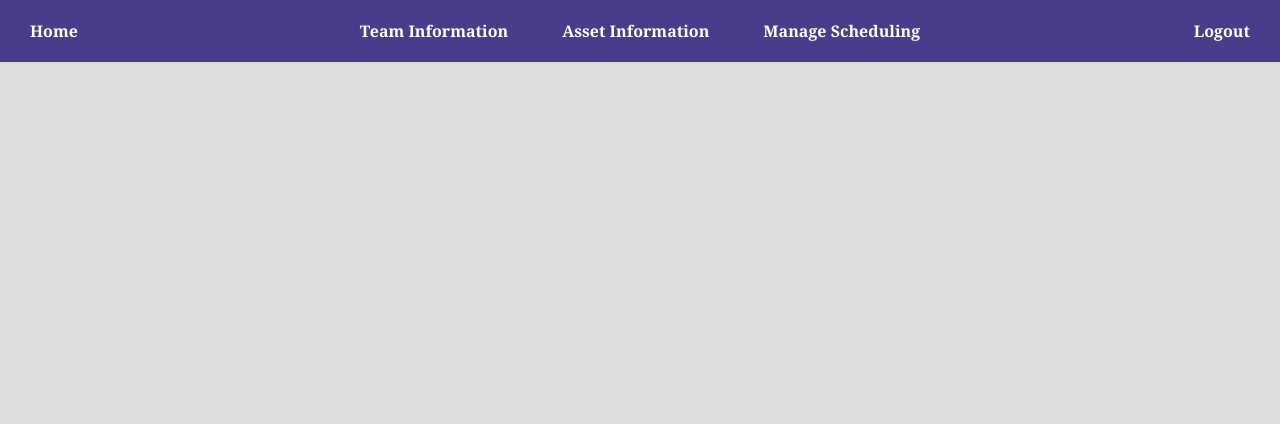
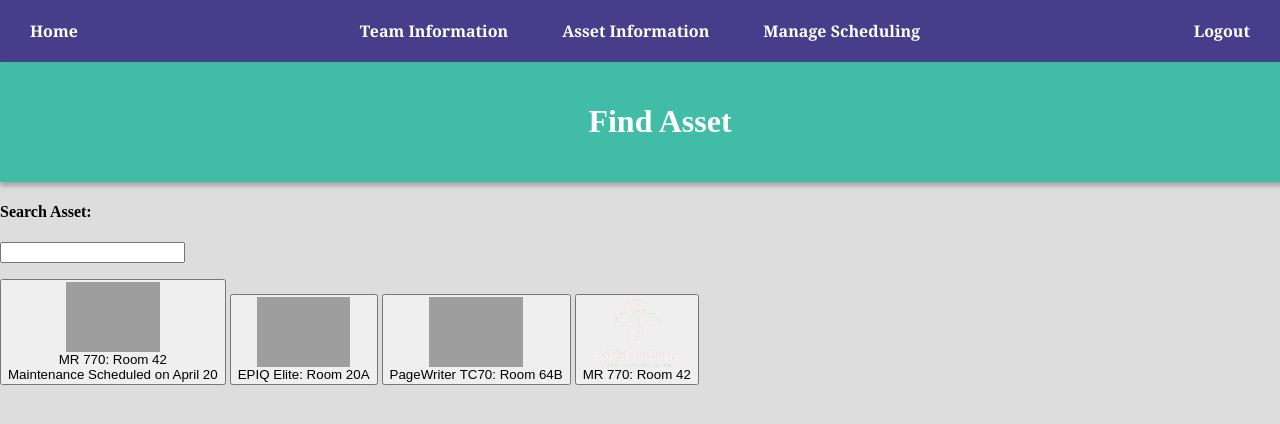
Before and after one commit to Str-Josh/MaintenanceAssistant, a Flask app: page /view-assets in a window 1280 px wide. Shown: the top 424 px of the page. Run offline with Flask 3, Linux system fonts and the light colour scheme; a user stored in the database is signed in; grey boxes are pictures that could not be loaded.

Commit message:
Remaining page on Department Head besides add use

```diff
--- a/app.py
+++ b/app.py
@@ -209,6 +209,11 @@ def equipment_failure_report():
 def asset_details():
     return render_template("pages/devicedetail.html")
 
+@app.route("/view-usage")
+@login_required
+def viewusage():
+    return render_template("pages/usagelog.html")
+
 @app.route("/user/<username>", methods=["GET"])
 def user_profile(username):
     user = User.query.filter_by(username=username).first()
--- a/templates/pages/viewdevices.html
+++ b/templates/pages/viewdevices.html
@@ -11,6 +11,72 @@
 </head>
 
 <body>
+    <div class="device subheader">
+        <h1 class="title">
+            Find Asset
+        </h1>
+    </div>
+
+    <form class="searchbar">
+            <label for="lookup" class="labeltext"><h4>Search Asset:</h4></label>
+            <input type="text" id="lookup" name="lookup" class="textbox">
+    </form>
+
+
+    <button type="button" onclick="window.location.href='/view-usage'" class="results" >
+            <div class="gridLeft upperLeft">
+                <img src="/static/img/mri.png">
+            </div>
+            <div class="gridRight upperRight">
+                <div class="assetDescrip">
+                    MR 770: Room 42
+                </div>
+                <div class="scheduled">
+                    Maintenance Scheduled on April 20
+                </div>
+            </div>
+        </button>
+        <button class="results">
+            <div class="gridLeft">
+                <img src="/static/img/ultrasound.png">
+            </div>
+            <div class="gridRight">
+                <div class="assetDescrip">
+                    EPIQ Elite: Room 20A
+                </div>
+                <div class="scheduled" style="display:none">
+                    Maintenance Scheduled on April 20
+                </div>
+            </div>
+        </button>
+        <button class="results">
+            <div class="gridLeft">
+                <img src="/static/img/pagewriter.png">
+            </div>
+            <div class="gridRight">
+                <div class="assetDescrip">
+                    PageWriter TC70: Room 64B
+                </div>
+                <div class="scheduled" style="display:none">
+                    Maintenance Scheduled on April 20
+                </div>
+            </div>
+        </button>
+        <button class="results">
+        <div class="gridLeft bottomLeft">
+            <img src="/static/img/logo.png">
+        </div>
+        <div class="gridRight bottomRight">
+            <div class="assetDescrip">
+                MR 770: Room 42
+            </div>
+            <div class="scheduled" style="display:none">
+                Maintenance Scheduled on April 20
+            </div>
+        </div>
+        </button>
+
+
 
 </body>
 </html>
```
